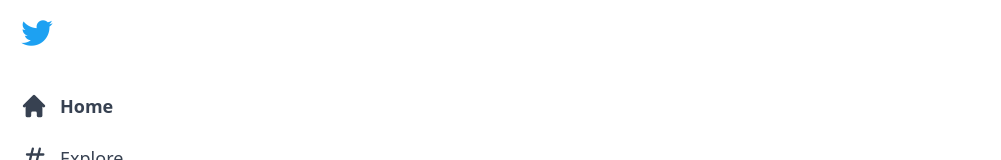
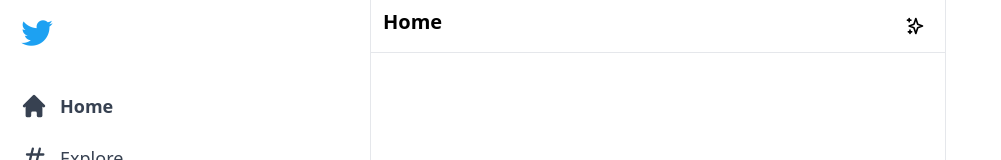
Before and after one commit to ronnythedev/twitta, a Next.js app: page / in a window 1280 px wide. Shown: the top 160 px of the page, without its empty margins (0-1001 px from the left). Built offline with nearby package versions, Linux system fonts and the light colour scheme.

Commit message:
Sorted components into different folders. Create feed component with header.

```diff
--- /dev/null
+++ b/components/feed/FeedContainer.tsx
@@ -0,0 +1,9 @@
+import Header from "./Header";
+
+export default function FeedContainer() {
+  return (
+    <div className="xl:ml-[370px] border-l border-r border-gray-200 xl:min-w-[576px] sm:ml-[73px] flex-grow max-w-xl">
+      <Header />
+    </div>
+  );
+}
--- /dev/null
+++ b/components/feed/Header.tsx
@@ -0,0 +1,12 @@
+import { SparklesIcon } from "@heroicons/react/outline";
+
+export default function Header() {
+  return (
+    <div className="flex py-2 px-3 sticky top-0 z-50 bg-white border-b border-gray-200">
+      <h2 className="text-lg sm:text-xl font-bold cursor-pointer">Home</h2>
+      <div className="hoverEffect flex items-center justify-center px-0 ml-auto w-9 h-9">
+        <SparklesIcon className="h-5" />
+      </div>
+    </div>
+  );
+}
--- /dev/null
+++ b/components/sidebar/MiniProfile.tsx
@@ -0,0 +1,18 @@
+import { DotsHorizontalIcon } from "@heroicons/react/outline";
+
+export default function MiniProfile() {
+  return (
+    <div className="hoverEffect text-gray-700 flex items-center justify-center xl:justify-start mt-auto">
+      <img
+        src="/images/profile.png"
+        alt="user-image"
+        className="h-10 w-10 rounded-full xl:mr-2"
+      />
+      <div className="leading-5 hidden xl:inline">
+        <h4 className="font-bold ">Ronny Delgado</h4>
+        <p className="text-gray-500">@ronnythedev</p>
+      </div>
+      <DotsHorizontalIcon className="h-5 xl:ml-8 hidden xl:inline" />
+    </div>
+  );
+}
--- a/components/Sidebar.tsx
+++ b/components/sidebar/SidebarContainer.tsx
@@ -6,13 +6,13 @@
   BookmarkAltIcon,
   ClipboardIcon,
   DotsCircleHorizontalIcon,
-  DotsHorizontalIcon,
   HashtagIcon,
   InboxIcon,
   UserIcon,
 } from "@heroicons/react/outline";
+import MiniProfile from "./MiniProfile";
 
-export default function Sidebar() {
+export default function SidebarContainer() {
   return (
     <div className="hidden sm:flex flex-col p-2 xl:items-start fixed h-full">
       <div className="hoverEffect p-0 hover:bg-blue-100 xl:px-1">
@@ -34,18 +34,7 @@
         Tweet
       </button>
 
-      <div className="hoverEffect text-gray-700 flex items-center justify-center xl:justify-start mt-auto">
-        <img
-          src="/images/profile.png"
-          alt="user-image"
-          className="h-10 w-10 rounded-full xl:mr-2"
-        />
-        <div className="leading-5 hidden xl:inline">
-          <h4 className="font-bold ">Ronny Delgado</h4>
-          <p className="text-gray-500">@ronnythedev</p>
-        </div>
-        <DotsHorizontalIcon className="h-5 xl:ml-8 hidden xl:inline" />
-      </div>
+      <MiniProfile />
     </div>
   );
 }
--- a/pages/index.tsx
+++ b/pages/index.tsx
@@ -1,6 +1,7 @@
 import type { NextPage } from "next";
 import Head from "next/head";
-import Sidebar from "../components/Sidebar";
+import FeedContainer from "../components/feed/FeedContainer";
+import SidebarContainer from "../components/sidebar/SidebarContainer";
 
 const Home: NextPage = () => {
   return (
@@ -12,9 +13,9 @@
       </Head>
 
       <main className="flex min-h-screen max-w-7xl mx-auto ">
-        <Sidebar />
+        <SidebarContainer />
 
-        {/* Feed */}
+        <FeedContainer />
 
         {/* Widgets */}
 
```
Also changed, not shown: components/sidebar/MenuItem.tsx (renamed from components/MenuItem.tsx).
